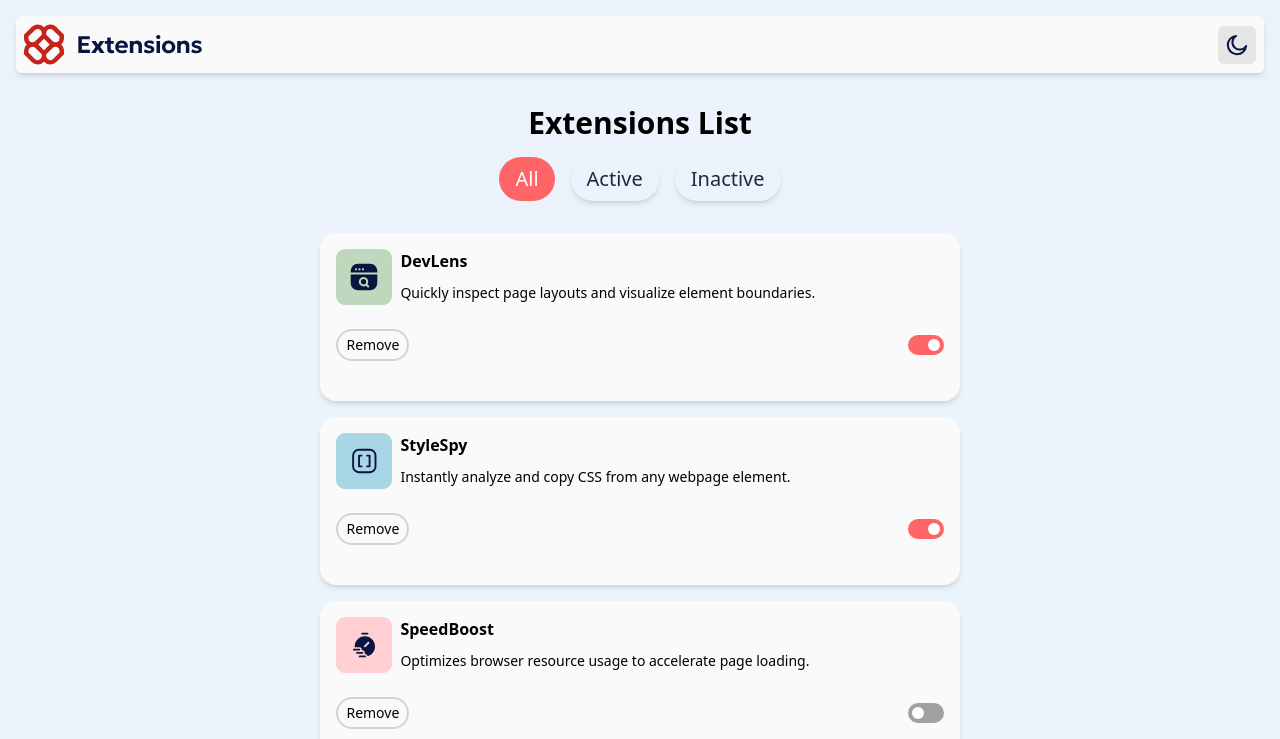
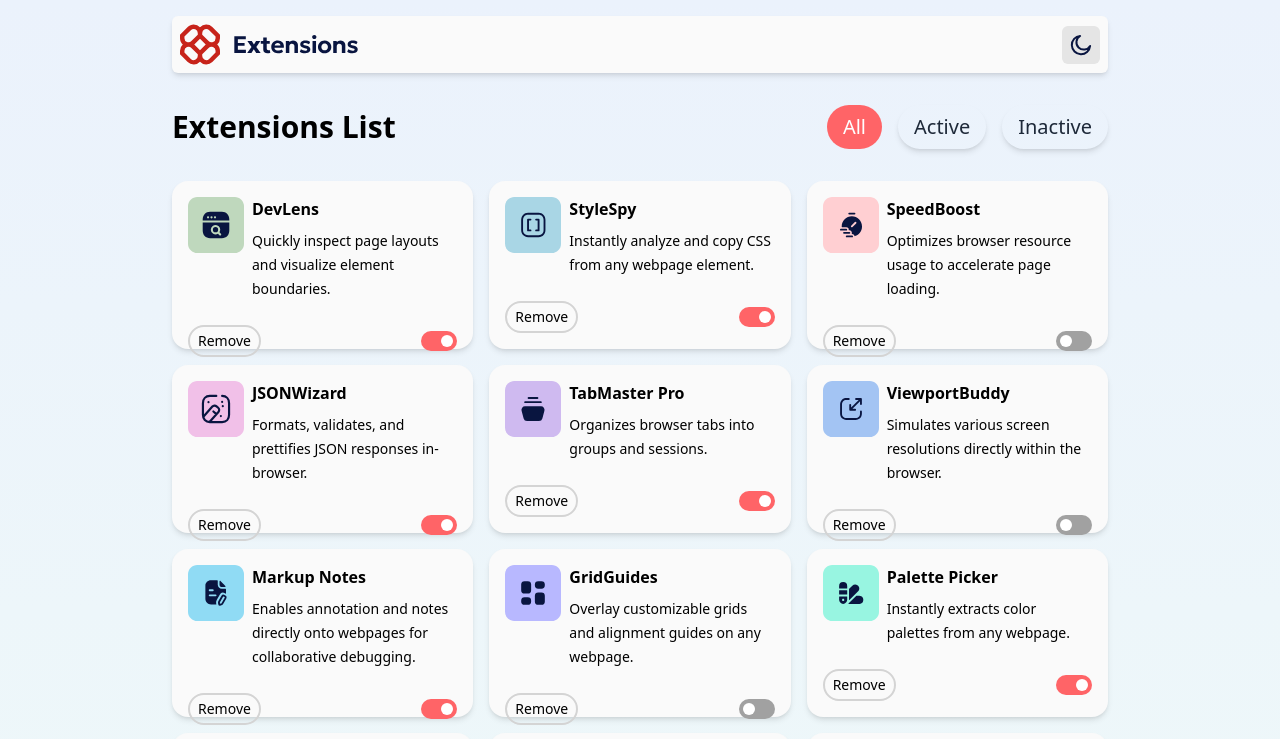
Before and after one commit to Medido1/Frontend-Mentor-Browser-extensions-manager-UI, a React (Vite) app: page / in a window 1280 px wide. Shown: the top 739 px of the page. Built offline with nearby package versions, Linux system fonts and the light colour scheme.

Commit message:
Change style for resposive design

```diff
--- a/src/App.jsx
+++ b/src/App.jsx
@@ -30,7 +30,8 @@ function App() {
   }
 
   const btnClass = (name) => {
-    const baseClasses = "rounded-full px-4 py-2 text-xl transition-colors duration-200"
+    const baseClasses = `rounded-full px-4 py-2 text-xl
+    transition-colors duration-200 cursor-pointer`
 
     if (selectedBtn === name) {
       // Selected button styles
@@ -53,7 +54,7 @@ function App() {
   return (
     <main className={`min-h-screen w-full  flex flex-col items-center p-4
       ${darkMode ? "bg-dark-gradient" : "bg-light-gradient"}`}>
-      <div className={`flex w-full justify-between p-2 rounded-md shadow-md mb-8
+      <div className={`flex w-full justify-between p-2 rounded-md shadow-md mb-8 md:w-3/4
         ${darkMode ? "bg-gray-800" : "bg-neutral-50"}`
       }>
         <img src={darkMode ? logoDark : logo} alt="logo" />
@@ -66,8 +67,9 @@ function App() {
             />
         </button>
       </div>
-      <div className='flex flex-col items-center'>
-        <h1 className={`text-3xl font-bold mb-4 ${darkMode ? "text-white" :""}`}>
+      <div className='flex flex-col items-center md:flex-row
+        md:justify-between  md:w-3/4'>
+        <h1 className={`text-3xl font-bold mb-4 md:mb-0 ${darkMode ? "text-white" :""}`}>
           Extensions List
         </h1>
         <div className='flex gap-4'>
@@ -82,7 +84,7 @@ function App() {
           </button>
         </div>
       </div>
-      <div className='flex flex-col gap-4 mt-8'>
+      <div className='flex flex-col gap-4 mt-8 md:grid md:grid-cols-2 lg:grid-cols-3 lg:w-3/4'>
         {extentionStatus === "all" && cardsData.map(card => {
           return <ExtentionCard
             key={card.id}
--- a/src/components/ExtentionCard.jsx
+++ b/src/components/ExtentionCard.jsx
@@ -1,7 +1,7 @@
 function ExtentionCard ({id, card, toggleExtention, removeExtention, darkMode}) {
   return (
     <div>
-      <div className={`p-4 h-42 rounded-2xl shadow-md
+      <div className={`p-4 h-42 rounded-2xl shadow-md max-w-[390px]
         ${darkMode ? "bg-gray-800" : "bg-neutral-50"}`}>
           <div className={`flex gap-2 ${darkMode ? "text-white" : ""}`}>
             <img src={card.logo} className='max-h-14' />
```
